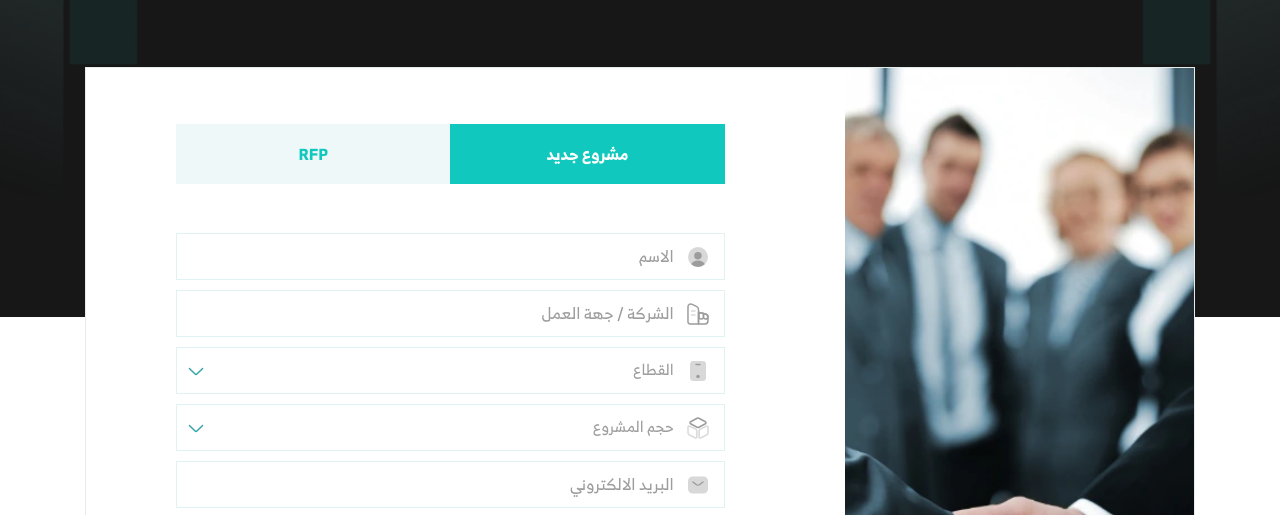
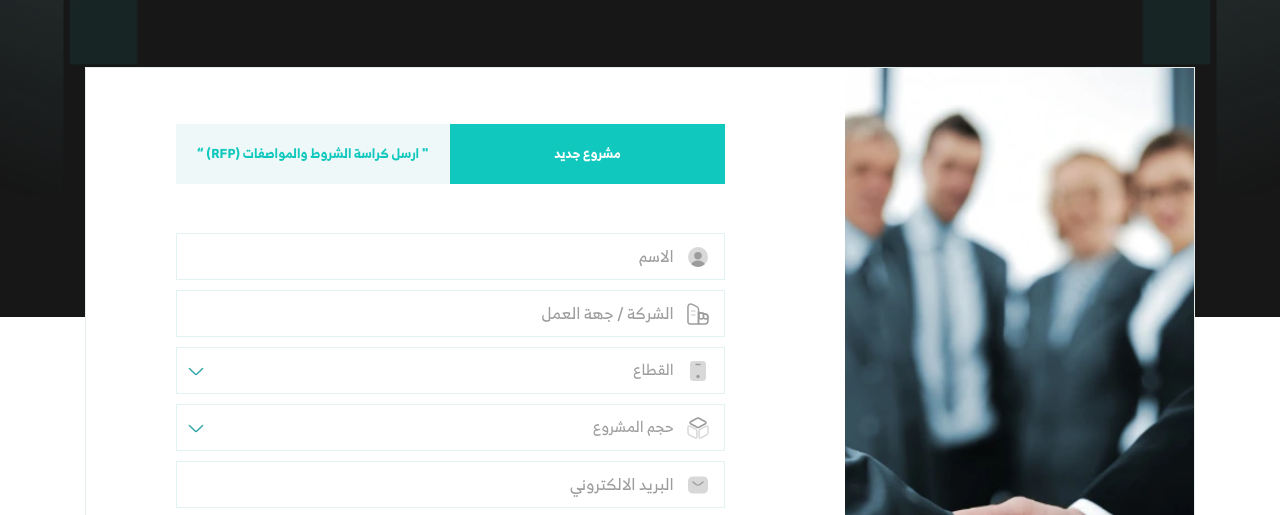
Before and after one commit to misaraadel/massat, a plain HTML site: page start-project.html in a window 1280 px wide. Shown: the part 266-781 px from the top of the page. Drawn offline with Linux system fonts and the light colour scheme.

Commit message:
Edit font-size

```diff
--- a/assets/css/style.scss
+++ b/assets/css/style.scss
@@ -1657,11 +1657,12 @@ header {
             border: 0px;
             border-radius: 0px;
             color: var(--primary-color);
-            font-size: 16px;
-            font-weight: 900;
+            font-size: 13px;
+            font-weight: 700;
             background-color: rgba($color: #33A5A9, $alpha: 0.08);
             position: relative;
             z-index: 9;
+            text-align: center;
 
             &::after {
               content: '';
--- a/start-project.html
+++ b/start-project.html
@@ -111,7 +111,7 @@
 
                     <li class="nav-item" role="presentation">
                       <a class="nav-link" id="profile-tab" data-toggle="tab" href="#profile" role="tab" aria-controls="profile" aria-selected="false">
-                        RFP
+                        " ارسل كراسة الشروط والمواصفات (RFP) “
                       </a>
                     </li>
                   </ul>
```
Also changed, not shown: assets/css/style.css, 1 other file.
